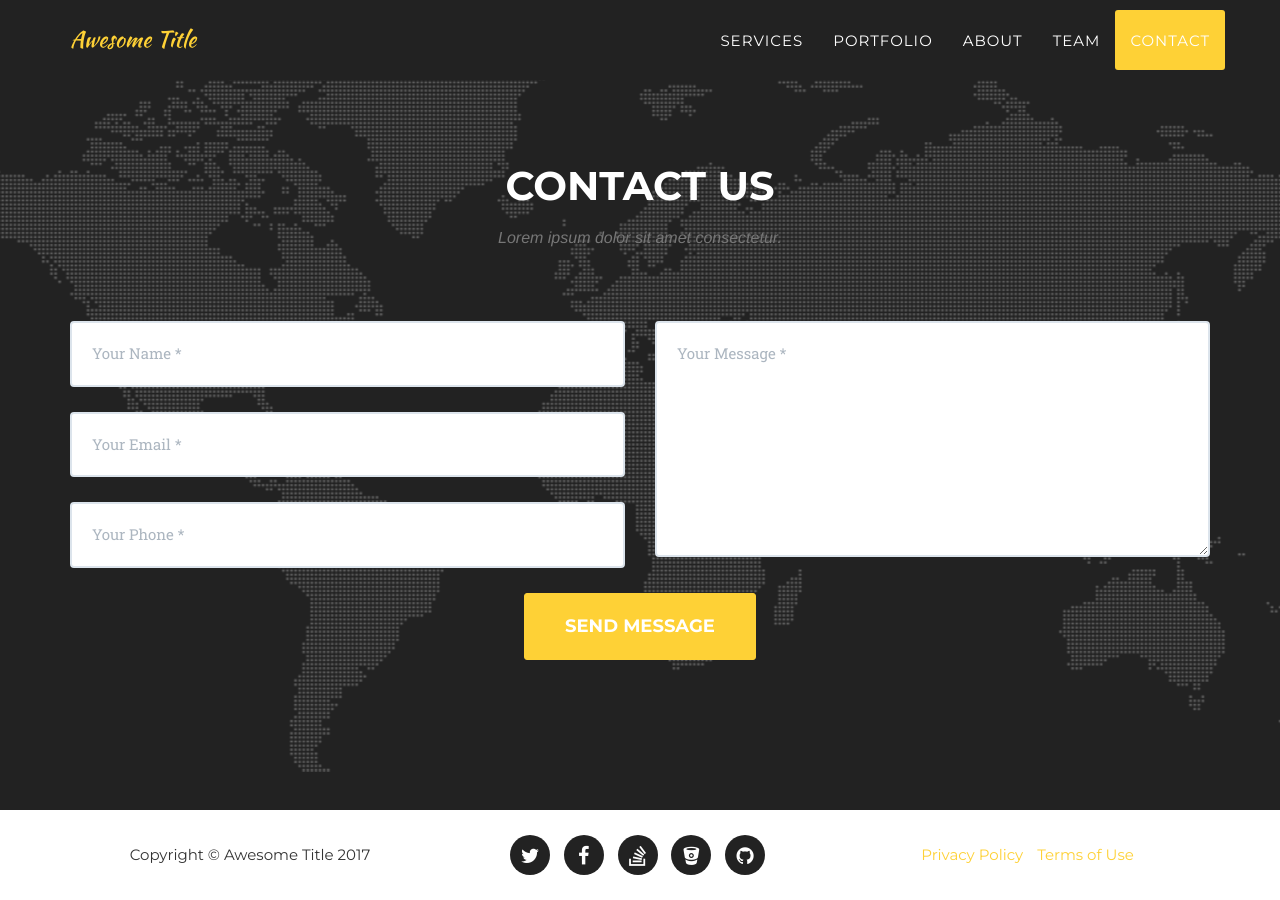
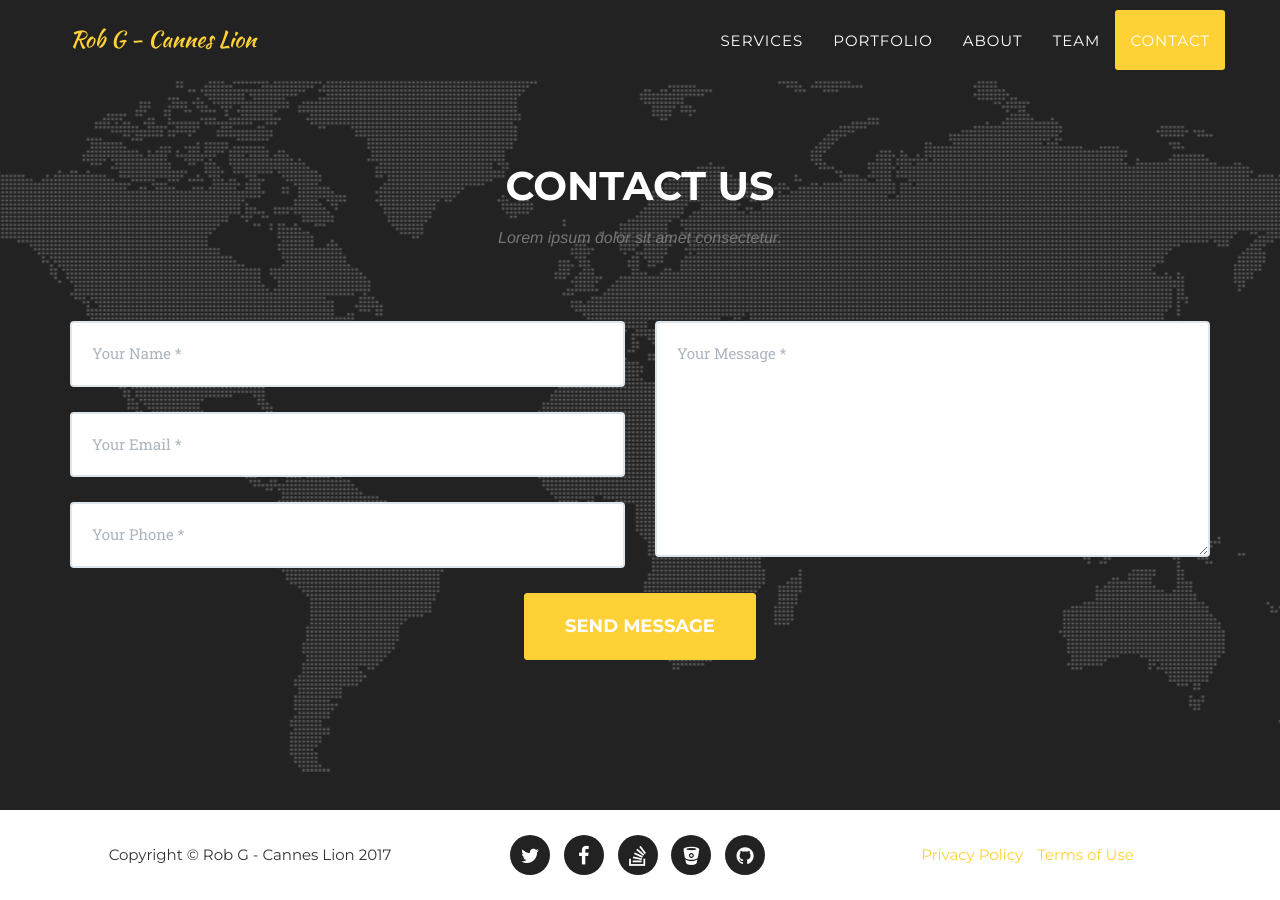
Before and after one commit to canneslionrobg/canneslionrobg.github.io, a Jekyll site: the page built from _posts/2014-07-16-project-3.markdown, in a window 1280 px wide and 900 px high, scrolled down 4840 px. Built offline with Jekyll 4.4.1, drawn with Linux system fonts in a browser that asks for light colours; some web fonts are replaced; part of the change alters nothing that is shown.

Commit message:
Update _config.yml

```diff
--- a/_config.yml
+++ b/_config.yml
@@ -2,9 +2,9 @@ url: https://canneslionrobg.github.io
 baseurl:
 
 # Site settings
-title: Awesome Title
-email: your-email@domain.com
-description: "Write an awesome description for your new site here. You can edit this line in _config.yml. It will appear in your document head meta (for Google search results) and in your feed.xml site description."
+title: Rob G - Cannes Lion
+email: rob.griffiths@icrossing.co.uk
+description: "Application for one of the iCrossing places to the 2017 Cannes Lions Festival."
 
 
 # Team names, titles and social links
```
